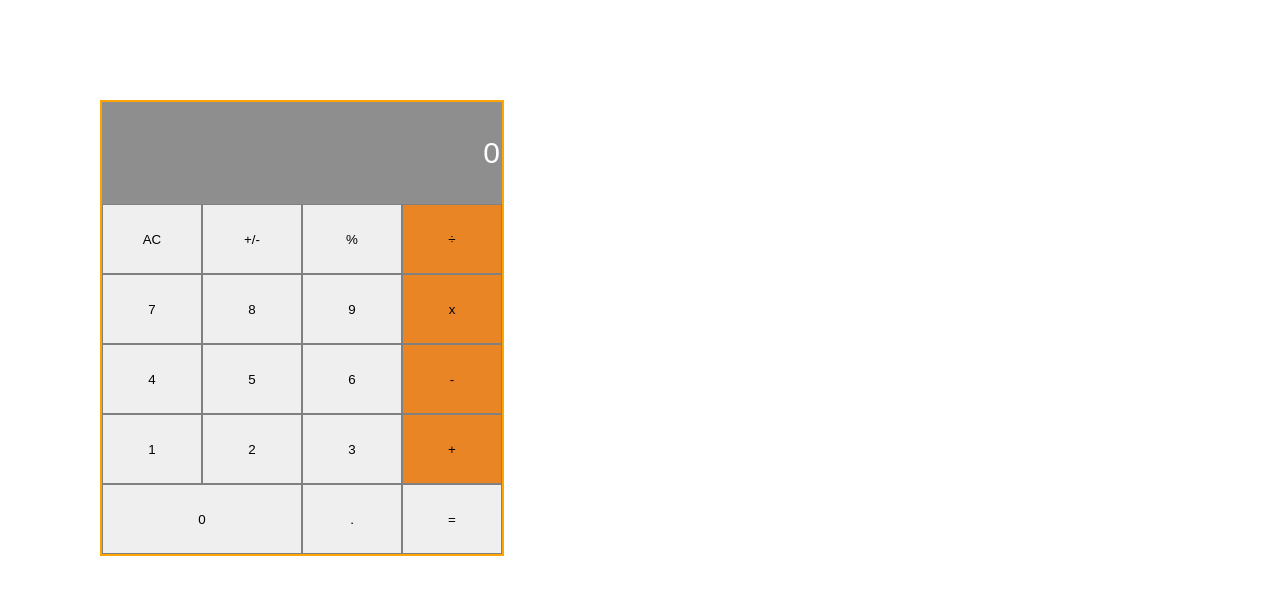
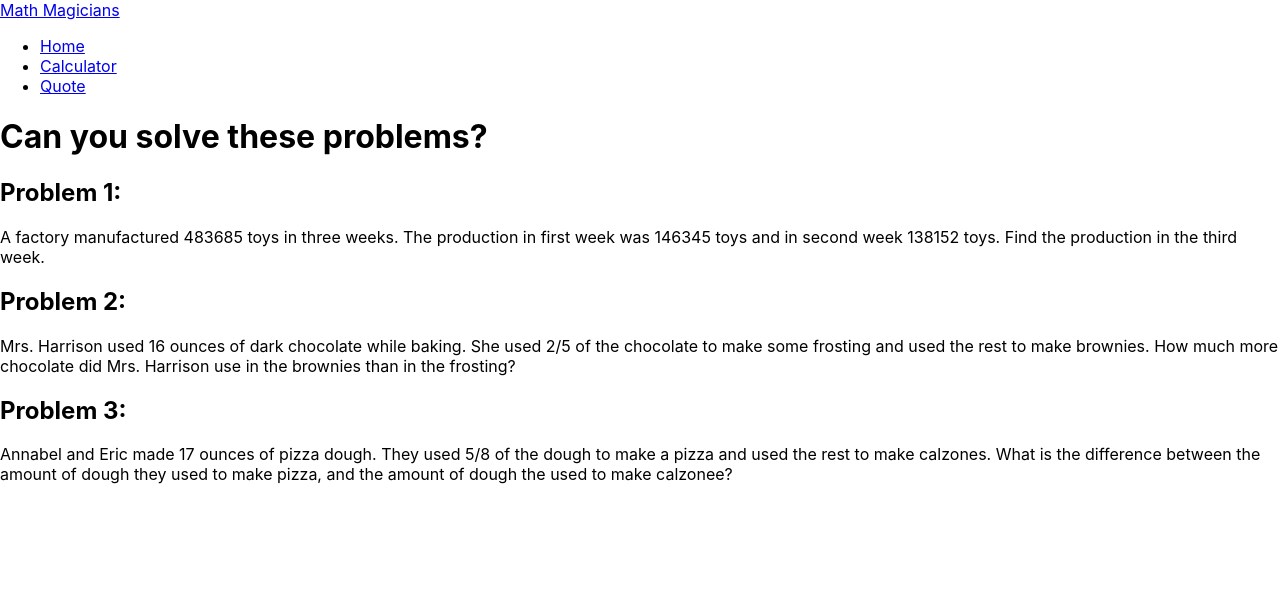
Before and after one commit to rivasbolinga/math-magicians, a React (Create React App) app: page / in a window 1280 px wide. Shown: the top 594 px of the page. Built offline with nearby package versions, Linux system fonts and the light colour scheme.

Commit message:
Add routers

```diff
--- a/package.json
+++ b/package.json
@@ -12,7 +12,7 @@
     "react": "^18.2.0",
     "react-dom": "^18.2.0",
     "react-lorem-ipsum": "^1.4.10",
-    "react-router-dom": "^6.7.0",
+    "react-router-dom": "^6.8.1",
     "react-scripts": "^5.0.1",
     "web-vitals": "^2.1.4"
   },
--- a/src/App.js
+++ b/src/App.js
@@ -1,11 +1,22 @@
 import Calculator from './components/Calculator.js';
 import './App.css';
+import { BrowserRouter, Routes, Route } from 'react-router-dom';
+import  Home  from './components/Home.js';
+import Quote from './components/Quote';
+import Navbar from './components/Navbar';
+const App = () => {
+    return (
+      <>
+       <BrowserRouter>
+       <Navbar />
+        <Routes>
+         <Route path="/" element={<Home />} />
+         <Route path="/calculator" element={<Calculator />} />
+         <Route path="/Quote" element={<Quote />} />
+      </Routes>
+    </BrowserRouter>
+      </>
+    )
 
-const App = () => {
-return(
-  <div className ="calcu">
-    <Calculator />
-  </div>
-)
 }
 export default App;
--- /dev/null
+++ b/src/components/Home.js
@@ -0,0 +1,20 @@
+
+const Home = () => {
+  return (
+    <>
+    <div className="home-main">
+      <div className="problems-container">
+        <h1 className="title-problems">Can you solve these problems?</h1>
+        <h2 className="title-problem">Problem 1:</h2>
+        <p className="text-problem"> A factory manufactured 483685 toys in three weeks. The production in first week was 146345 toys and in second week 138152 toys. Find the production in the third week.</p>
+        <h2 className="title-problem">Problem 2:</h2>
+        <p className="text-problem">  Mrs. Harrison used 16 ounces of dark chocolate while baking. She used 2/5 of the chocolate to make some frosting and used the rest to make brownies. How much more chocolate did Mrs. Harrison use in the brownies than in the frosting?</p>
+        <h2 className="title-problem">Problem 3:</h2>
+        <p className="text-problem">  Annabel and Eric made 17 ounces of pizza dough. They used 5/8 of the dough to make a pizza and used the rest to make calzones. What is the difference between the amount of dough they used to make pizza, and the amount of dough the used to make calzonee?</p>
+      </div>
+    </div>
+    </>
+  )
+}
+
+export default Home;
--- /dev/null
+++ b/src/components/Navbar.js
@@ -0,0 +1,24 @@
+import { Link } from 'react-router-dom'
+
+const Navbar = () => {
+  return(
+<nav className="navbar">
+  <div className='container-nav'>
+    <a className='navbar-title' href='#'>Math Magicians</a>
+    <ul className='navbar-nav'>
+      <li className='navbar-item'>
+        <Link to="/" className='navbar-link'>Home</Link>
+        </li>
+        <li className='navbar-item'>
+        <Link to="/Calculator" className='navbar-link'>Calculator</Link>
+        </li>
+        <li className='navbar-item'>
+        <Link to="/Quote" className='navbar-link'>Quote</Link>
+        </li>
+    </ul>
+  </div>
+</nav>
+  );
+};
+
+export default Navbar;
--- /dev/null
+++ b/src/components/Quote.js
@@ -0,0 +1,15 @@
+
+const Quote = () => {
+return (
+<>
+    <div className="quote-main">
+    <h1 className="quote-text">
+      Mathematics is a place where you can do things which you cant do in the real world.
+      </h1>
+    <p className="quote-author">Marcus du Sautoy</p>
+    </div>
+</>
+);
+}
+
+export default Quote;
```
Also changed, not shown: 1 other file (tests, documents, lock files or other folders).
